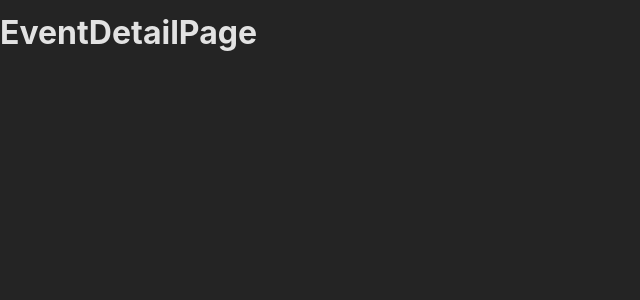
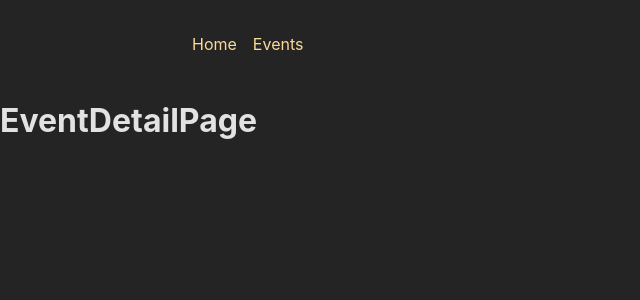
Before and after one commit to Al-AminKhan043/reactRoute-project, a React (Create React App) app: page /events/1 in a window 1280 px wide. Shown: the top 300 px of the page, without its empty margins (0-640 px from the left). Built offline with nearby package versions, Linux system fonts and the light colour scheme.

Commit message:
added root layout

```diff
--- a/src/App.js
+++ b/src/App.js
@@ -26,13 +26,17 @@ import EventsPage from './pages/EventsPage';
 import EventDetailPage from './pages/EventDetailPage'
 import NewEventPage from './pages/NewEventpage';
 import EditEventPage from './pages/EditEventPage';
+import Root from './pages/Root';
 
 const router= createBrowserRouter([
-  {path:'/', element: <HomePage></HomePage>},
-  {path: '/events', element: <EventsPage></EventsPage> },
-  {path:'/events/:eventId', element: <EventDetailPage></EventDetailPage>},
-  {path: 'events/new', element: <NewEventPage></NewEventPage>},
-  {path: 'events/:eventId/edit', element: <EditEventPage></EditEventPage>}
+  {path: '/', element: <Root></Root>, children:[
+    {index:true, element: <HomePage></HomePage>},
+    {path: 'events', element: <EventsPage></EventsPage> },
+    {path:'events/:eventId', element: <EventDetailPage></EventDetailPage>},
+    {path: 'events/new', element: <NewEventPage></NewEventPage>},
+    {path: 'events/:eventId/edit', element: <EditEventPage></EditEventPage>}
+  ]}
+
 ])
 
 function App() {
--- /dev/null
+++ b/src/pages/Root.js
@@ -0,0 +1,12 @@
+import { Outlet } from 'react-router-dom'
+import MainNavigation from '../components/MainNavigation'
+export default function Root(){
+    return (
+        <>
+        <MainNavigation></MainNavigation>
+        <main>
+            <Outlet></Outlet>
+        </main>
+        </>
+    )
+}
```
